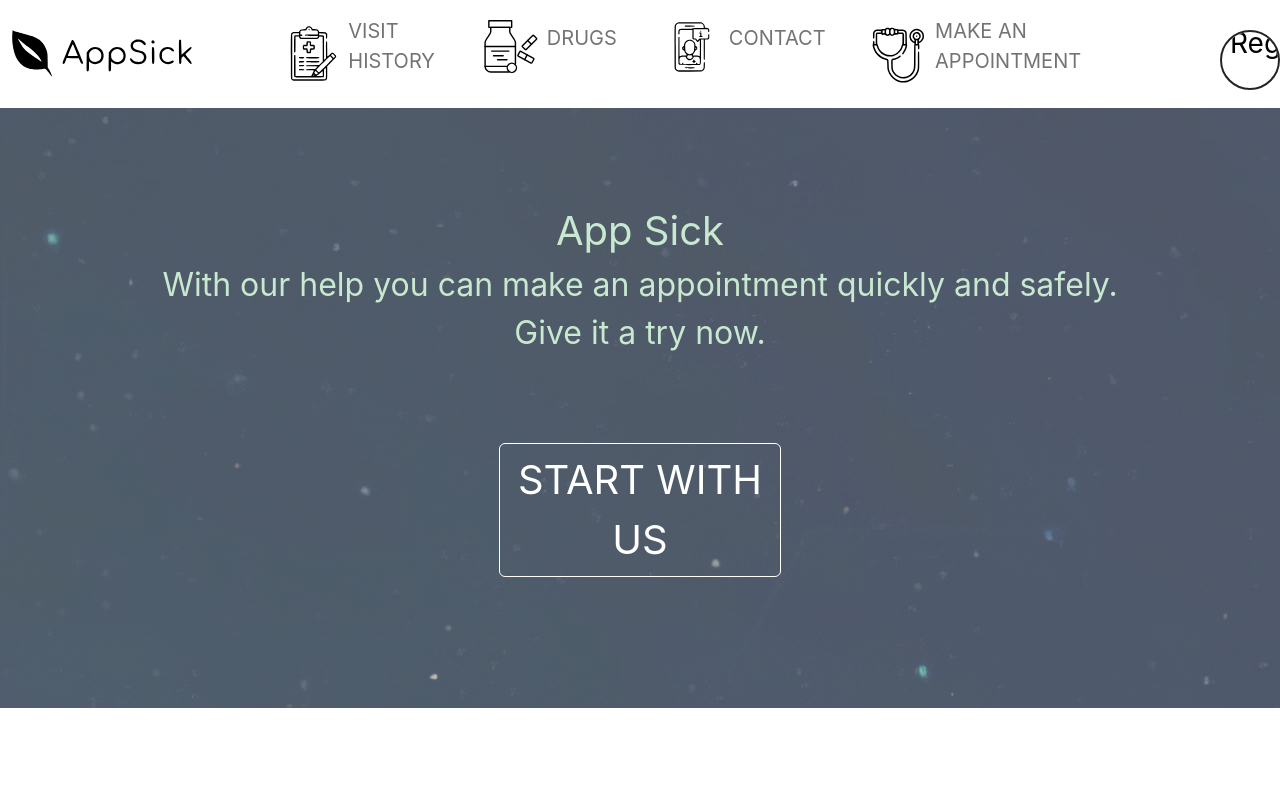
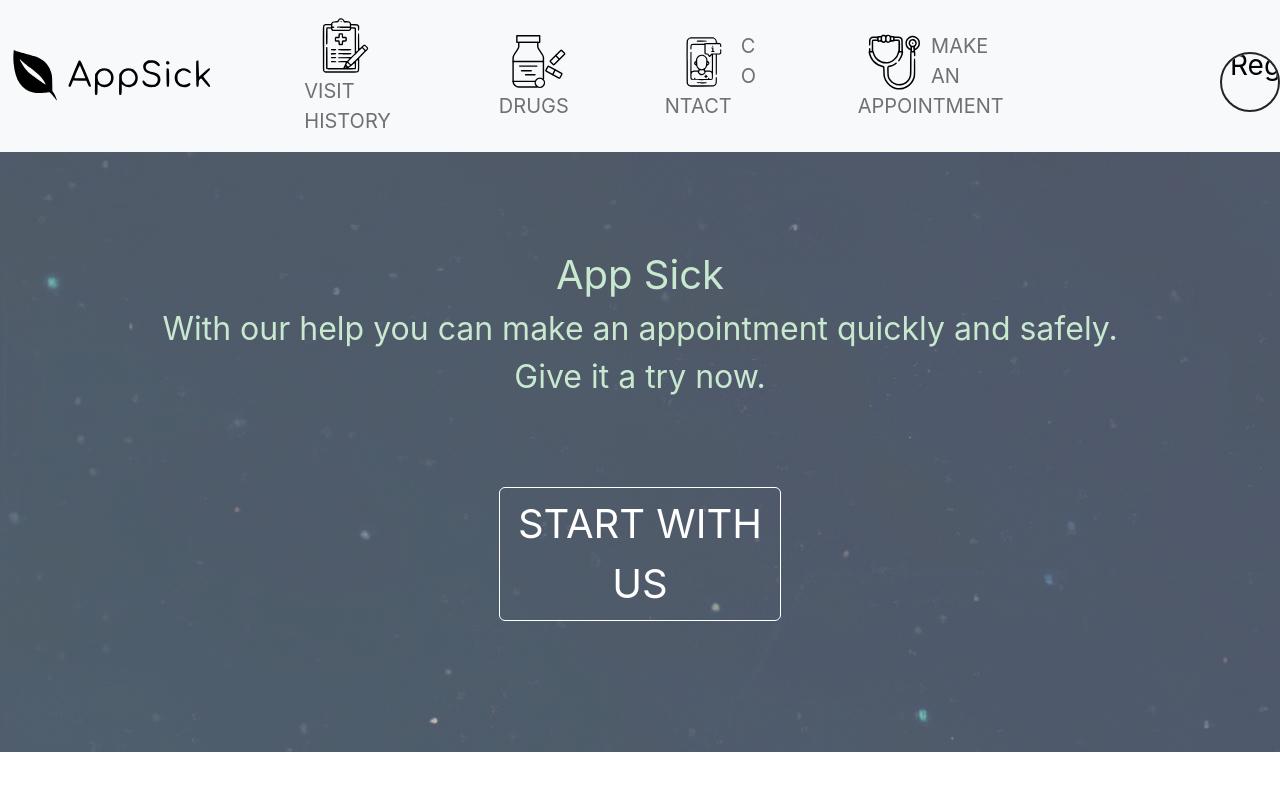
Before and after one commit to OchotaDariusz/appsick-react, a React (Create React App) app: page / in a window 1280 px wide. Shown: the top 800 px of the page. Built offline with nearby package versions, Linux system fonts and the light colour scheme; no server answers.

Commit message:
navbar in the middle with hambuger

```diff
--- a/src/components/Navbar/TheNavbar.js
+++ b/src/components/Navbar/TheNavbar.js
@@ -15,7 +15,7 @@ import NavDropdown from 'react-bootstrap/NavDropdown';
 export default function TheNavbar() {
     return (
         <>
-            <nav className="navbar navbar-expand-sm  navbar-light flex-nowrap">
+            <nav className="navbar navbar-expand-sm  navbar-light flex-nowrap bg-light">
                 <button className="navbar-toggler mr-2" type="button" data-toggle="collapse" data-target="#navbar5">
                     <span className="navbar-toggler-icon"></span>
                 </button>
@@ -24,35 +24,37 @@ export default function TheNavbar() {
                 </span>
                 <div className="navbar-collapse collapse w-100 justify-content-center" id="navbar5">
                     <ul className="navbar-nav mx-auto ">
-                        <li>
-                            <Link className="nav-link d-flex align-items-center fs-5 px-5" to={'/visit'}>
-                                <img className="float-start img-fluid mx-2" src={visit} style={{height: 60}}
-                                     alt="visit"/>
-                                <p>VISIT HISTORY</p>
+                        <li className="nav-link d-flex align-items-center fs-5 px-5">
+                            <div className="container d-inline-block">
+                                <Link to={'/visit'}>
+                                    <img className="float-start img-fluid mx-2" src={visit} style={{height: 60}}
+                                         alt="visit"/>
+                                    VISIT HISTORY
+                                </Link>
+                            </div>
+                        </li>
+
+                        <li className="nav-link d-flex align-items-center fs-5 px-5">
+                            <Link to={'#'}>
+                                <img className="float-start img-fluid mx-2 " src={drugs} style={{height: 60}}
+                                     alt="drugs"/>
+                                DRUGS
                             </Link>
                         </li>
 
-                        <li>
-                            <Link className="nav-link d-flex align-items-center fs-5 px-5" to={'#'}>
-                                <img className="float-start img-fluid mx-2 " src={drugs} style={{height: 60}}
-                                     alt="drugs"/>
-                                <p>DRUGS</p>
+                        <li className="nav-link d-flex align-items-center fs-5 px-5">
+                            <Link to={'#'}>
+                                <img className="float-start img-fluid mx-2" src={contact} style={{height: 60}}
+                                     alt="contact"/>
+                                CONTACT
                             </Link>
                         </li>
 
-                        <li>
-                            <Link className="nav-link d-flex align-items-center fs-5 px-5" to={'#'}>
-                                <img className="float-start img-fluid mx-2" src={contact} style={{height: 60}}
-                                     alt="contact"/>
-                                <p>CONTACT</p>
-                            </Link>
-                        </li>
-
-                        <li>
-                            <Link className="nav-link d-flex align-items-center fs-5 px-5" to={'/register-visit'}>
+                        <li className="nav-link d-flex align-items-center fs-5 px-5">
+                            <Link to={'/register-visit'}>
                                 <img className="float-start img-fluid mx-2" src={newVisit} style={{height: 60}}
                                      alt="newVisit"/>
-                                <p>MAKE AN <br/>APPOINTMENT</p>
+                                MAKE AN <br/>APPOINTMENT
                             </Link>
                         </li>
                     </ul>
```
